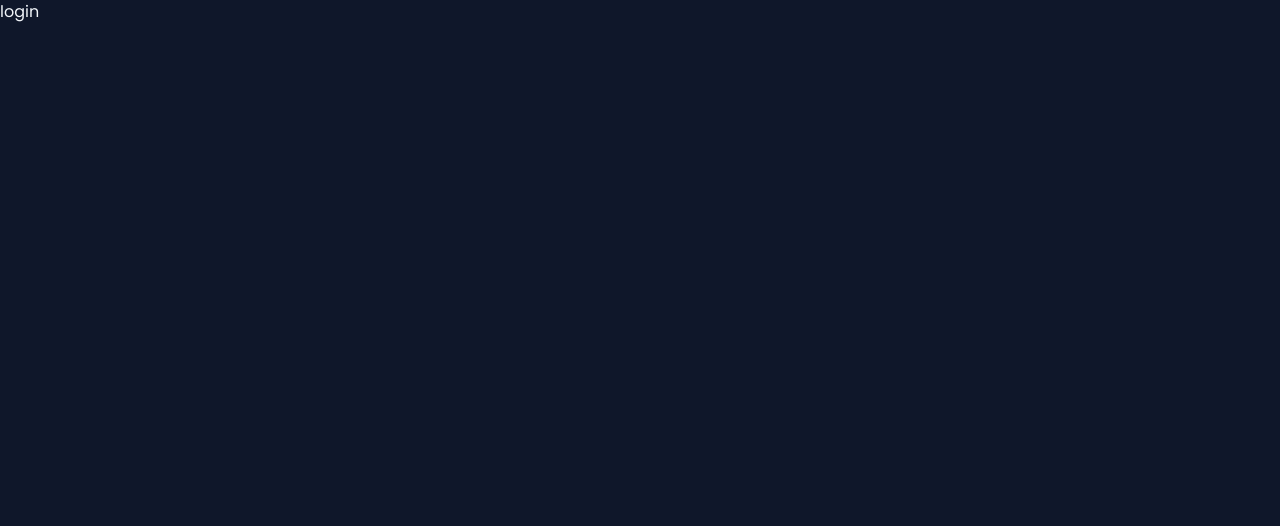
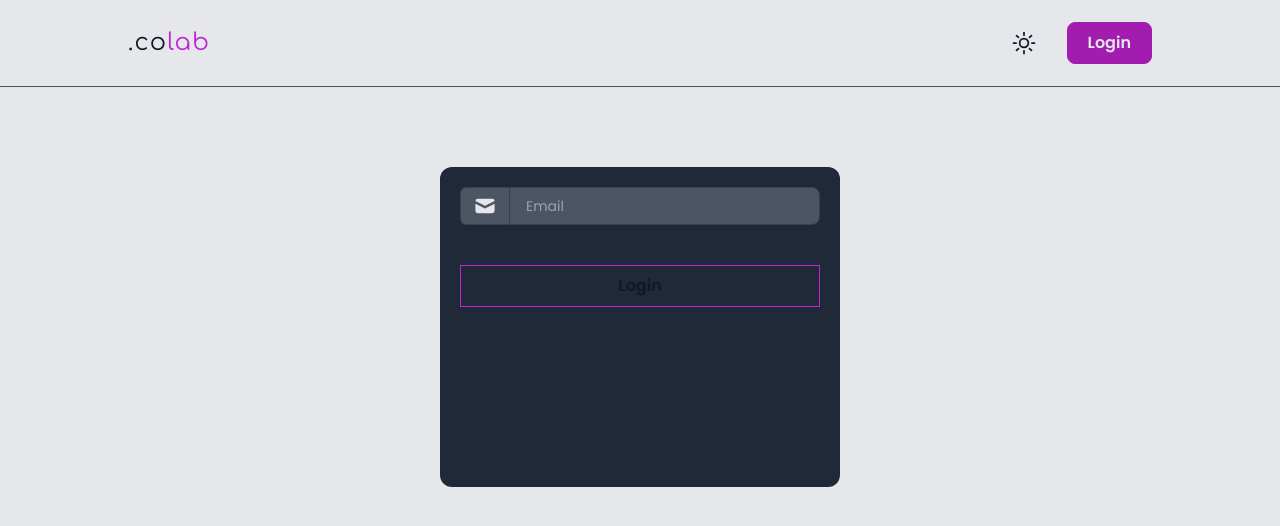
Before and after one commit to LeonardTarigan/colab, a Next.js app: page /auth/login in a window 1280 px wide. Shown: the top 526 px of the page. Built offline with nearby package versions, Linux system fonts and the light colour scheme.

Commit message:
added dark mode

```diff
--- /dev/null
+++ b/components/DarkModeButton.tsx
@@ -0,0 +1,78 @@
+import React, { useState, useEffect } from 'react';
+import { useTheme } from 'next-themes';
+
+function DarkModeButton() {
+    const [mounted, setMounted] = useState(false);
+    const { theme, setTheme, systemTheme } = useTheme();
+
+    useEffect(() => {
+        setMounted(true);
+    }, []);
+
+    if (!mounted) {
+        return null;
+    }
+
+    const currentTheme = theme === 'system' ? systemTheme : theme;
+
+    return (
+        <>
+            <button
+                onClick={() =>
+                    currentTheme === 'dark'
+                        ? setTheme('light')
+                        : setTheme('dark')
+                }
+                className='group rounded-xl border border-transparent p-2 transition-all duration-150 hover:border-gray-600'
+            >
+                {currentTheme === 'dark' ? (
+                    <MoonIcon className='h-7 w-7 text-gray-900 transition-all duration-150 group-hover:rotate-[33deg] group-hover:text-fuchsia-600 dark:text-gray-200' />
+                ) : (
+                    <SunIcon className='h-7 w-7 text-gray-900 transition-all duration-150 group-hover:rotate-[33deg] group-hover:text-fuchsia-600 dark:text-gray-200' />
+                )}
+            </button>
+        </>
+    );
+}
+
+export default DarkModeButton;
+
+function SunIcon(props: { className: string }) {
+    return (
+        <svg
+            fill='none'
+            stroke='currentColor'
+            strokeWidth='1.5'
+            viewBox='0 0 24 24'
+            xmlns='http://www.w3.org/2000/svg'
+            aria-hidden='true'
+            className={props.className}
+        >
+            <path
+                strokeLinecap='round'
+                strokeLinejoin='round'
+                d='M12 3v2.25m6.364.386l-1.591 1.591M21 12h-2.25m-.386 6.364l-1.591-1.591M12 18.75V21m-4.773-4.227l-1.591 1.591M5.25 12H3m4.227-4.773L5.636 5.636M15.75 12a3.75 3.75 0 11-7.5 0 3.75 3.75 0 017.5 0z'
+            ></path>
+        </svg>
+    );
+}
+
+const MoonIcon = (props: { className: string }) => {
+    return (
+        <svg
+            fill='none'
+            stroke='currentColor'
+            strokeWidth='1.5'
+            viewBox='0 0 24 24'
+            xmlns='http://www.w3.org/2000/svg'
+            aria-hidden='true'
+            className={props.className}
+        >
+            <path
+                strokeLinecap='round'
+                strokeLinejoin='round'
+                d='M21.752 15.002A9.718 9.718 0 0118 15.75c-5.385 0-9.75-4.365-9.75-9.75 0-1.33.266-2.597.748-3.752A9.753 9.753 0 003 11.25C3 16.635 7.365 21 12.75 21a9.753 9.753 0 009.002-5.998z'
+            ></path>
+        </svg>
+    );
+};
--- /dev/null
+++ b/components/LatestPost.tsx
@@ -0,0 +1,11 @@
+import React from 'react';
+
+function LatestPost() {
+    return (
+        <section className='w-full'>
+            <h2 className='text-2xl font-semibold'>Latest Post</h2>
+        </section>
+    );
+}
+
+export default LatestPost;
--- a/components/Navbar.tsx
+++ b/components/Navbar.tsx
@@ -1,16 +1,24 @@
+import { Popover } from '@headlessui/react';
+import { Transition } from '@headlessui/react';
+import Link from 'next/link';
 import React from 'react';
+import DarkModeButton from './DarkModeButton';
 
 function Navbar() {
     return (
-        <nav className='flex w-full items-center justify-between border-b border-slate-600 bg-slate-900 py-5 px-10'>
-            <h1 className='comfortaa text-2xl tracking-wider'>
-                .co<span className='text-fuchsia-500'>lab</span>
-            </h1>
+        <nav className='flex w-full items-center justify-between border-b border-slate-600 bg-gray-200 py-5 px-32 dark:bg-gray-900'>
+            <Link href={'/'} className='comfortaa text-2xl tracking-wider'>
+                .co<span className='text-fuchsia-600'>lab</span>
+            </Link>
 
-            <div>
-                <button className='rounded-md border border-fuchsia-500 bg-fuchsia-600 py-2 px-3 font-semibold transition-all duration-200 hover:bg-transparent hover:text-fuchsia-500'>
-                    Sign in
-                </button>
+            <div className='flex items-center gap-5'>
+                <DarkModeButton />
+
+                <Link href={'/auth/login'}>
+                    <button className='rounded-lg border border-fuchsia-700 bg-fuchsia-700 py-2 px-5 font-semibold text-gray-200 transition-all duration-200 hover:bg-transparent hover:text-fuchsia-600'>
+                        Login
+                    </button>
+                </Link>
             </div>
         </nav>
     );
--- /dev/null
+++ b/layout/MainLayout.tsx
@@ -0,0 +1,17 @@
+import React, { ReactElement, ReactNode } from 'react';
+import Navbar from '../components/Navbar';
+
+interface MainLayout {
+    children: ReactNode;
+}
+
+function MainLayout({ children }: MainLayout) {
+    return (
+        <>
+            <Navbar />
+            {children}
+        </>
+    );
+}
+
+export default MainLayout;
--- a/package.json
+++ b/package.json
@@ -6,7 +6,9 @@
     "start": "next start"
   },
   "dependencies": {
+    "@headlessui/react": "^1.7.9",
     "next": "latest",
+    "next-themes": "^0.2.1",
     "react": "18.2.0",
     "react-dom": "18.2.0"
   },
--- a/pages/_app.tsx
+++ b/pages/_app.tsx
@@ -1,8 +1,13 @@
-import '../styles/globals.css'
-import type { AppProps } from 'next/app'
+import { ThemeProvider } from 'next-themes';
+import '../styles/globals.css';
+import type { AppProps } from 'next/app';
 
 function MyApp({ Component, pageProps }: AppProps) {
-  return <Component {...pageProps} />
+    return (
+        <ThemeProvider enableSystem={true} attribute='class'>
+            <Component {...pageProps} />
+        </ThemeProvider>
+    );
 }
 
-export default MyApp
+export default MyApp;
--- a/pages/auth/login.tsx
+++ b/pages/auth/login.tsx
@@ -1,7 +1,53 @@
 import React from 'react';
+import MainLayout from '../../layout/MainLayout';
 
 function Login() {
-    return <main>login</main>;
+    const handleLogin = (e: React.SyntheticEvent) => {
+        e.preventDefault();
+    };
+
+    return (
+        <MainLayout>
+            <main className='mt-20 flex w-full items-center justify-center'>
+                <form
+                    onSubmit={handleLogin}
+                    className='h-[20rem] w-[25rem] rounded-xl bg-gray-800 p-5'
+                >
+                    <div className='relative flex'>
+                        <label
+                            htmlFor='email'
+                            className='inline-flex items-center rounded-l-md border-t border-l border-b border-gray-700 bg-gray-600 px-3 text-sm text-gray-200 shadow-sm'
+                        >
+                            <svg
+                                className='h-6 w-6'
+                                fill='currentColor'
+                                viewBox='0 0 20 20'
+                                xmlns='http://www.w3.org/2000/svg'
+                            >
+                                <path d='M2.003 5.884L10 9.882l7.997-3.998A2 2 0 0016 4H4a2 2 0 00-1.997 1.884z' />
+                                <path d='M18 8.118l-8 4-8-4V14a2 2 0 002 2h12a2 2 0 002-2V8.118z' />
+                            </svg>
+                        </label>
+                        <input
+                            required
+                            type='email'
+                            id='email'
+                            name='email'
+                            className='focus:ring-3 w-full flex-1 appearance-none rounded-r-lg border border-gray-700 bg-gray-600 py-2 px-4 text-sm  text-gray-200 placeholder-gray-400 focus:border-transparent focus:outline-none focus:ring-fuchsia-500'
+                            placeholder='Email'
+                        />
+                    </div>
+
+                    <button
+                        type='submit'
+                        className='mt-10 w-full border border-fuchsia-600 py-2 font-semibold'
+                    >
+                        Login
+                    </button>
+                </form>
+            </main>
+        </MainLayout>
+    );
 }
 
 export default Login;
--- a/pages/index.tsx
+++ b/pages/index.tsx
@@ -1,7 +1,7 @@
 import type { NextPage } from 'next';
 import Head from 'next/head';
-import Image from 'next/image';
-import Navbar from '../components/Navbar';
+import LatestPost from '../components/LatestPost';
+import MainLayout from '../layout/MainLayout';
 
 const Home: NextPage = () => {
     return (
@@ -11,9 +11,11 @@ const Home: NextPage = () => {
                 <link rel='icon' href='/favicon.ico' />
             </Head>
 
-            <Navbar />
-
-            <main></main>
+            <MainLayout>
+                <main className='mx-auto flex max-w-screen-xl flex-col items-center justify-center py-10 px-32'>
+                    <LatestPost />
+                </main>
+            </MainLayout>
         </div>
     );
 };
--- a/styles/globals.css
+++ b/styles/globals.css
@@ -5,7 +5,7 @@
 @tailwind utilities;
 
 body {
-    @apply bg-slate-900 text-slate-100;
+    @apply bg-gray-200 text-gray-900 dark:bg-gray-900 dark:text-slate-200;
 
     font-family: 'Poppins', sans-serif;
 }
--- a/tailwind.config.js
+++ b/tailwind.config.js
@@ -1,5 +1,6 @@
 /** @type {import('tailwindcss').Config} */
 module.exports = {
+    darkMode: 'class',
     content: [
         './pages/**/*.{js,ts,jsx,tsx}',
         './components/**/*.{js,ts,jsx,tsx}',
@@ -9,4 +10,4 @@ module.exports = {
         extend: {},
     },
     plugins: [],
-}
+};
```
Also changed, not shown: 2 other files (tests, documents, lock files or other folders). Lines whose indentation alone changed are shown as unchanged.
